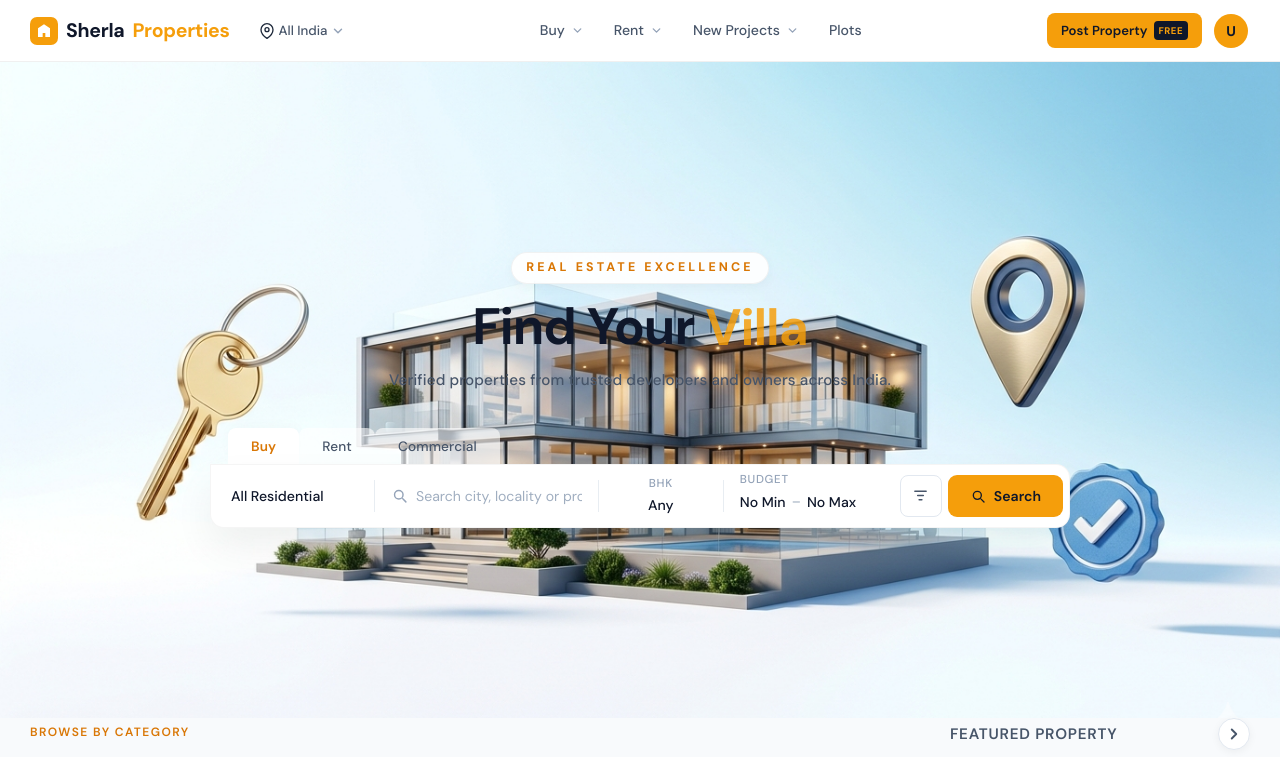
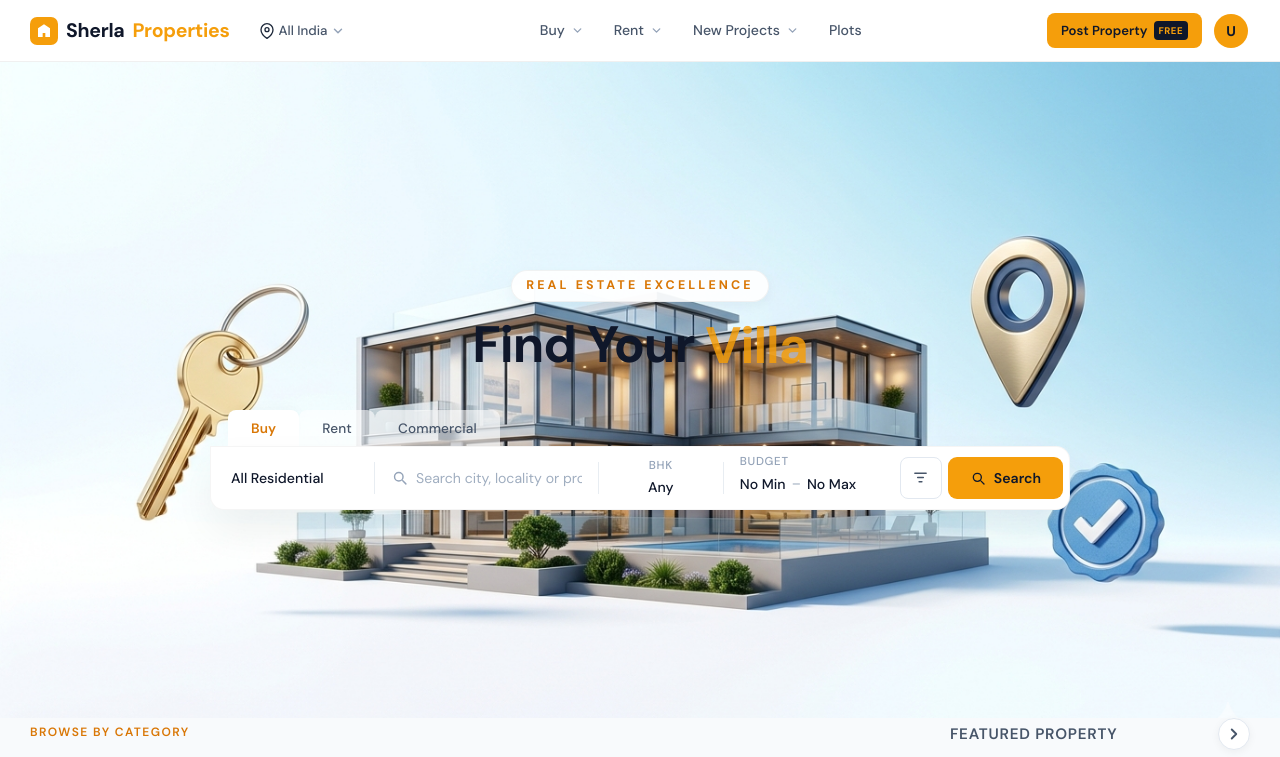
Before and after one commit to charankumardigitalraiz-max/99acres-website, a React (Vite) app: page / in a window 1280 px wide. Shown: the top 757 px of the page. Built offline with nearby package versions, Linux system fonts and the light colour scheme.

Commit message:
subtitle remove hero section

```diff
--- a/src/components/Hero/Hero.jsx
+++ b/src/components/Hero/Hero.jsx
@@ -22,9 +22,9 @@ export default function Hero() {
           <h1 className="hero-title">
             Find Your <span className="highlight" key={words[index]}>{words[index]}</span>
           </h1>
-          <p className="hero-desc">
+          {/* <p className="hero-desc">
             Verified properties from trusted developers and owners across India.
-          </p>
+          </p> */}
         </div>
 
         <div className="hero-search-wrapper">
```
